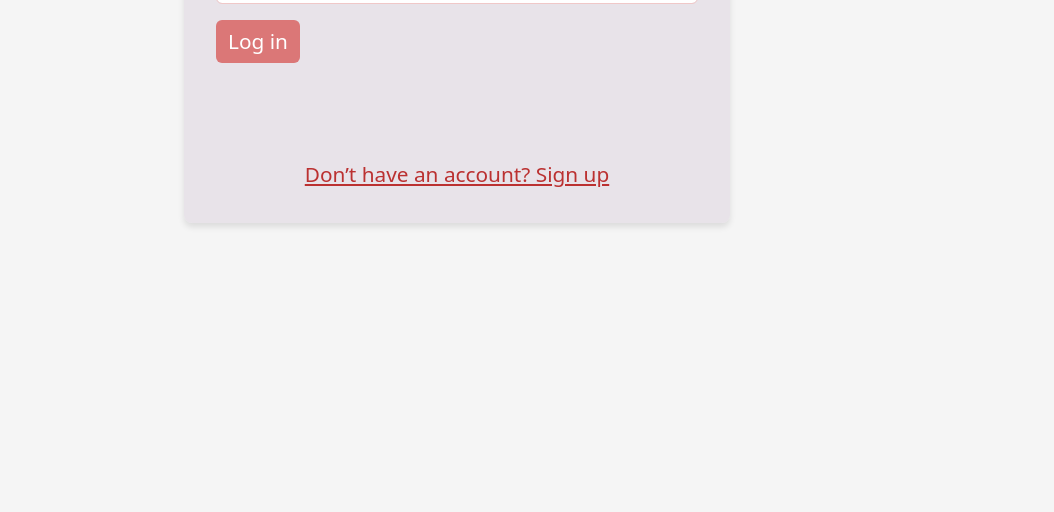
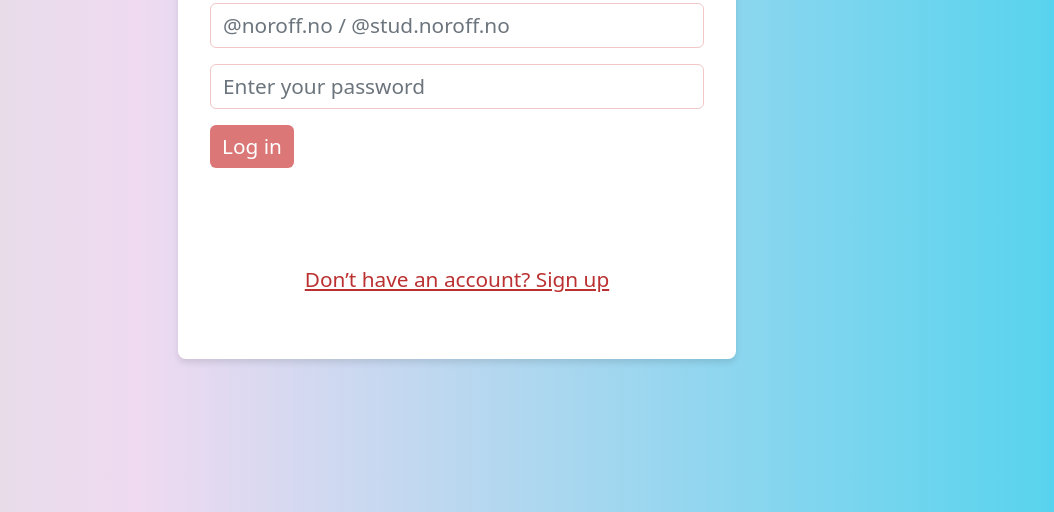
Before and after one commit to Ulvounth/social-app, a website: page index.html in a window 1280 px wide. Shown: the part 288-800 px from the top of the page, without its empty margins (183-1237 px from the left). Drawn offline with nearby package versions, Linux system fonts and the light colour scheme; files that its build step writes are made by us from their sources.

Commit message:
Home page styling

```diff
--- a/index.html
+++ b/index.html
@@ -11,9 +11,9 @@
     />
     <link rel="stylesheet" href="dist/css/index.css" />
   </head>
-  <body>
+  <body class="background">
     <div class="container">
-      <div class="row justify-content-center">
+      <div class="vh-100 d-flex align-items-center justify-content-center">
         <div class="col-md-6">
           <div class="auth-form">
             <h2 class="text-center">Social App</h2>
--- a/src/scss/_variables.scss
+++ b/src/scss/_variables.scss
@@ -1,5 +1,5 @@
 $primary-color: #DB7777; // Example primary color
-$secondary-color: rgba(219, 210, 221, 0.510);
+$secondary-color: rgb(255 255 255);
 $background-color: #F5F5F5;
 
 $font-stack: Arial, sans-serif;
--- a/src/scss/index.scss
+++ b/src/scss/index.scss
@@ -7,12 +7,16 @@ body {
   font-size: $font-size-base
 }
 
+.background {
+  background: rgb(223,223,223);
+  background: linear-gradient(90deg, rgba(223,223,223,1) 0%, rgba(239,218,241,1) 25%, rgba(81,211,237,1) 100%);
+}
+
 
 .auth-form {
   background: $secondary-color;
-  padding: 2rem;
+  padding: 4rem 2rem;
   border-radius: 0.5rem;
-  margin-top: 5rem;
   box-shadow: 0 4px 6px rgba(0, 0, 0, 0.1);
 
   h2 {
```
Also changed, not shown: Images/background.jpg (added).
